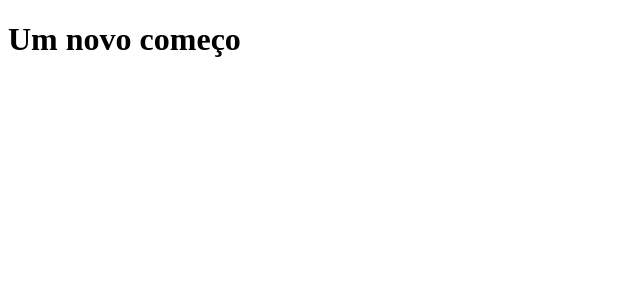
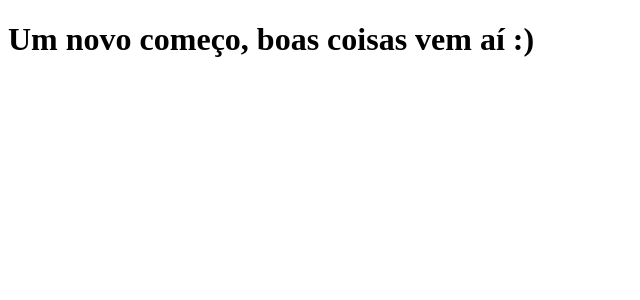
Before and after one commit to italloleon/clone-tabnews, a Next.js app: page / in a window 1280 px wide. Shown: the top 300 px of the page, without its empty margins (0-640 px from the left). Built offline with nearby package versions, Linux system fonts and the light colour scheme.

Commit message:
Change initial phrase

```diff
--- a/pages/index.js
+++ b/pages/index.js
@@ -1,5 +1,5 @@
 function Home (){
-    return <h1>Um novo começo</h1>
+    return <h1>Um novo começo, boas coisas vem aí :)</h1>
 }
 
 export default Home;
```
